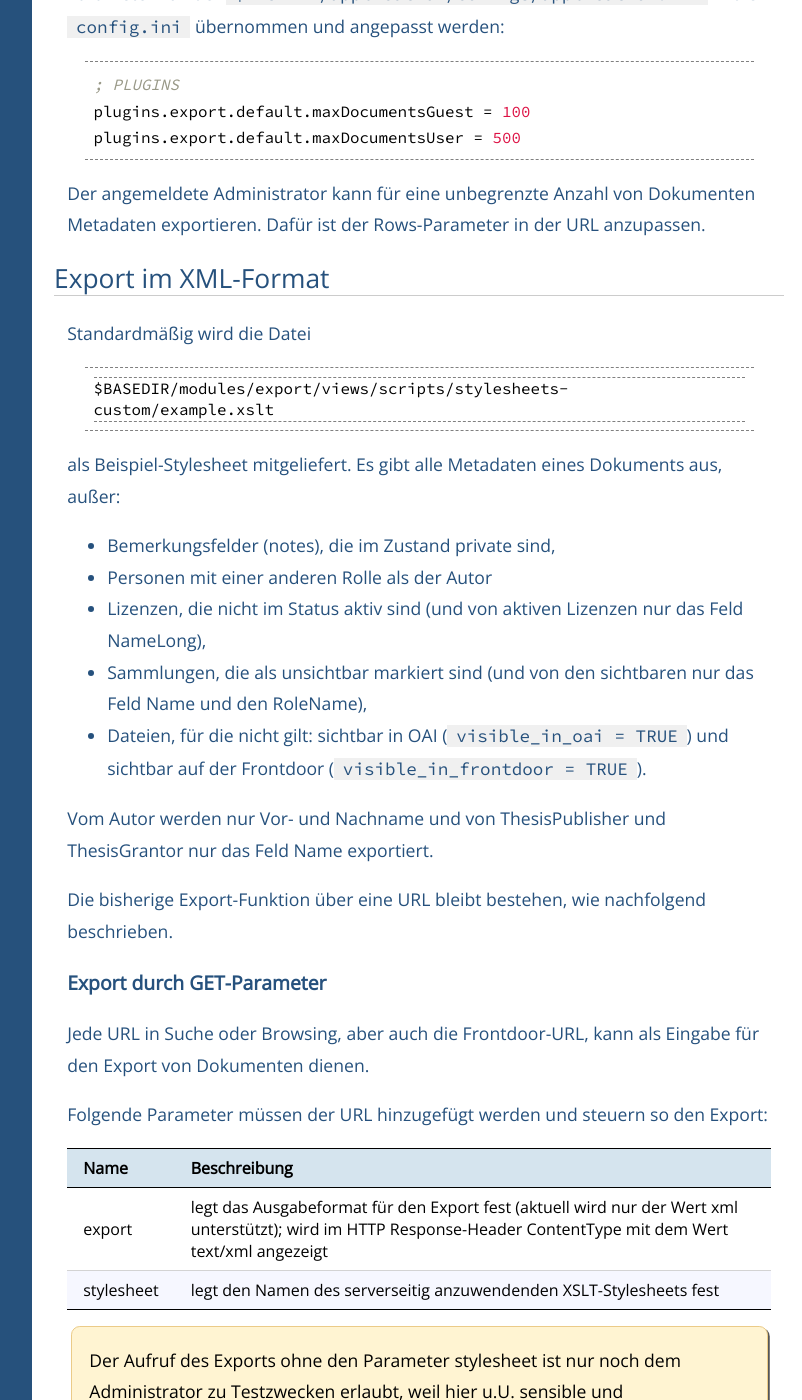
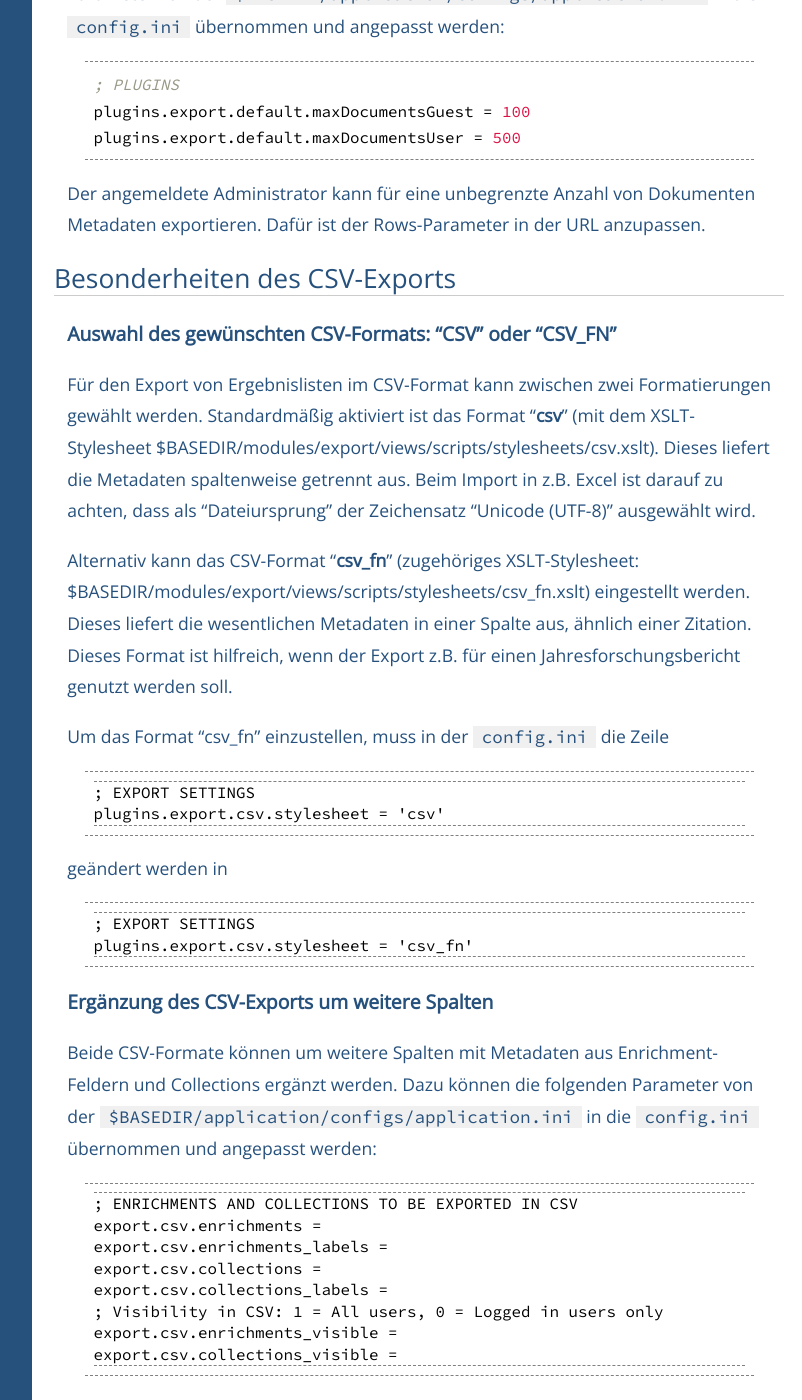
Before and after one commit to OPUS4/userdoc, a Jekyll site: the page built from export/exportlist.md, in a window 1280 px wide and 1400 px high, scrolled down 956 px. Shown: the whole window, without its empty margins (224-1026 px from the left). Built offline with Jekyll 4.4.1, drawn with Linux system fonts in a browser that asks for light colours; some of the changed text lies outside the part shown.

Commit message:
Update exportlist.md
Description of new csv_fn Format, column extensions, and asterisk for fellows

````diff
--- a/export/exportlist.md
+++ b/export/exportlist.md
@@ -37,6 +37,81 @@ plugins.export.default.maxDocumentsUser = 500
 
 Der angemeldete Administrator kann für eine unbegrenzte Anzahl von Dokumenten Metadaten exportieren. Dafür ist der
 Rows-Parameter in der URL anzupassen.
+
+## Besonderheiten des CSV-Exports
+
+### Auswahl des gewünschten CSV-Formats: "CSV" oder "CSV_FN"
+
+Für den Export von Ergebnislisten im CSV-Format kann zwischen zwei Formatierungen gewählt werden. Standardmäßig aktiviert ist das Format "__csv__" (mit dem XSLT-Stylesheet $BASEDIR/modules/export/views/scripts/stylesheets/csv.xslt). Dieses liefert die Metadaten spaltenweise getrennt aus. Beim Import in z.B. Excel ist darauf zu achten, dass als "Dateiursprung" der Zeichensatz "Unicode (UTF-8)" ausgewählt wird.
+
+Alternativ kann das CSV-Format "__csv_fn__" (zugehöriges XSLT-Stylesheet: $BASEDIR/modules/export/views/scripts/stylesheets/csv_fn.xslt) eingestellt werden. Dieses liefert die wesentlichen Metadaten in einer Spalte aus, ähnlich einer Zitation. Dieses Format ist hilfreich, wenn der Export z.B. für einen Jahresforschungsbericht genutzt werden soll.
+
+Um das Format "csv_fn" einzustellen, muss in der `config.ini` die Zeile
+```
+; EXPORT SETTINGS
+plugins.export.csv.stylesheet = 'csv'
+```
+geändert werden in
+```
+; EXPORT SETTINGS
+plugins.export.csv.stylesheet = 'csv_fn'
+```
+
+### Ergänzung des CSV-Exports um weitere Spalten
+Beide CSV-Formate können um weitere Spalten mit Metadaten aus Enrichment-Feldern und Collections ergänzt werden. Dazu können die folgenden Parameter von der `$BASEDIR/application/configs/application.ini` in die `config.ini` übernommen und angepasst werden:
+```
+; ENRICHMENTS AND COLLECTIONS TO BE EXPORTED IN CSV
+export.csv.enrichments =
+export.csv.enrichments_labels =
+export.csv.collections =
+export.csv.collections_labels =
+; Visibility in CSV: 1 = All users, 0 = Logged in users only
+export.csv.enrichments_visible =
+export.csv.collections_visible =
+```
+In die Zeile
+```
+export.csv.enrichments =
+```
+werden die internen Namen des/der gewünschten Enrichments (kommasepariert) eingetragen.
+Beipiel:
+```
+export.csv.enrichments = ConferenceName,ConferencePlace
+```
+
+In die Zeile
+```
+export.csv.enrichments_labels =
+```
+werden die gewünschten Spaltenüberschriften des/der gewünschten Enrichments (kommasepariert) eingetragen.
+Beispiel:
+```
+export.csv.enrichments_labels = Name der Konferenz,Ort der Konferenz
+```
+
+In die Zeile
+```
+export.csv.enrichments_visible =
+```
+werden die die Werte "0" oder "1" (kommasepariert) eingetragen. "0" bedeutet, dass das Enrichment für alle User (guest) angezeigt wird. "1" bedeutet, dass das Enrichment nur für eingeloggte User sichtbar ist, die Zugriff auf den Administrationsbereich "Dokumente verwalten" haben.
+Beispiel:
+```
+export.csv.enrichments_visible = 0,1
+```
+
+Die Anpassung der Zeilen für die Sammlungszugehörigkeit
+```
+export.csv.collections =
+export.csv.collections_labels =
+export.csv.collections_visible =
+```
+erfolgt analog.
+
+### Ausgabe von __öffentlichen__ und __internen__ Bemerkungen
+Die Spalte "Öffentliche Bemerkungen" wird allen Usern (guest) angezeigt. Die Spalte "Interne Bemerkungen" wird nur eingeloggten Usern angezeigt, die Zugriff auf den Administrationsbereich "Dokumente verwalten" haben. Diese Einstellung ist nicht änderbar.
+
+### Hervorhebung von hochschulangehörigen Autoren und Herausgebern
+Hochschulangehörige Autoren und Herausgeber können im Format "csv_fn" durch ein Asterisk (*) kenntlich gemacht werden. Dazu muss in der Personenverwaltung das Feld `Interne ID` der jeweiligen Person einen (beliebigen) Eintrag enthalten.
 
 ## Export im XML-Format
 
````
